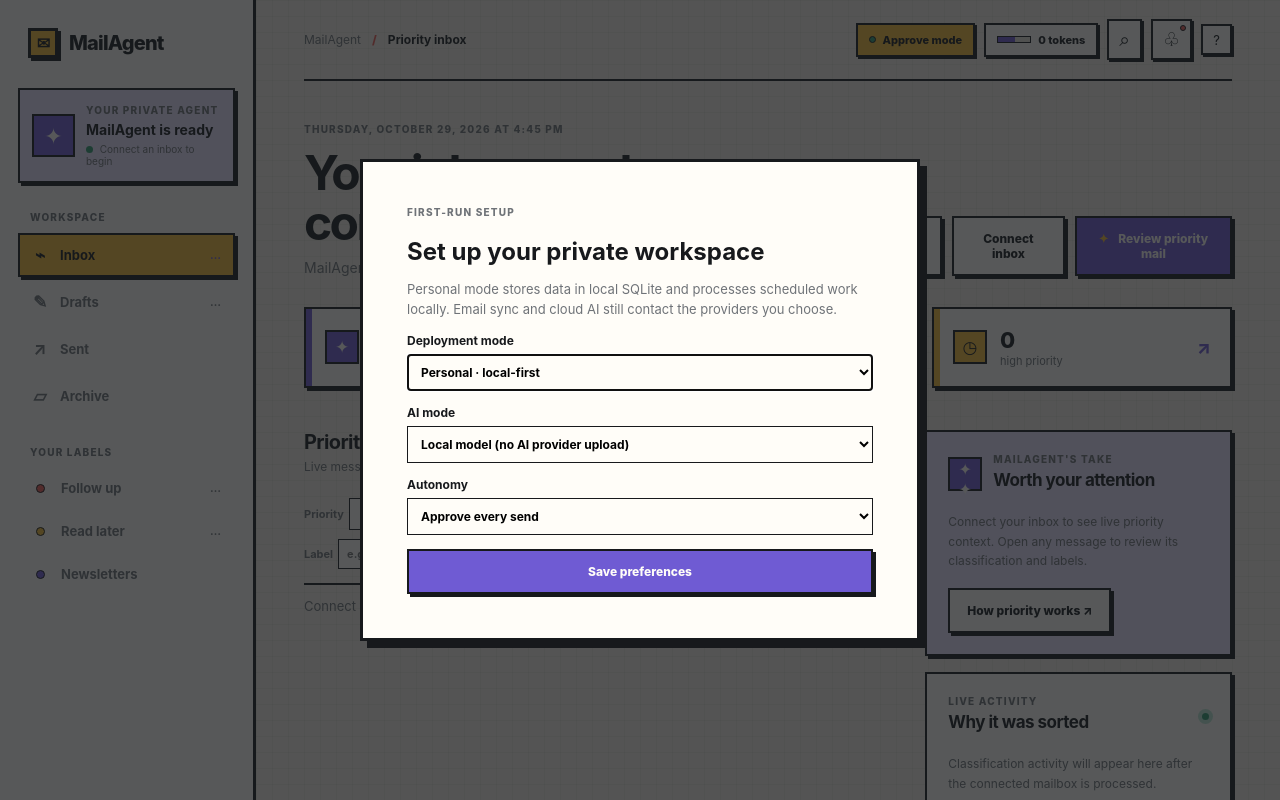
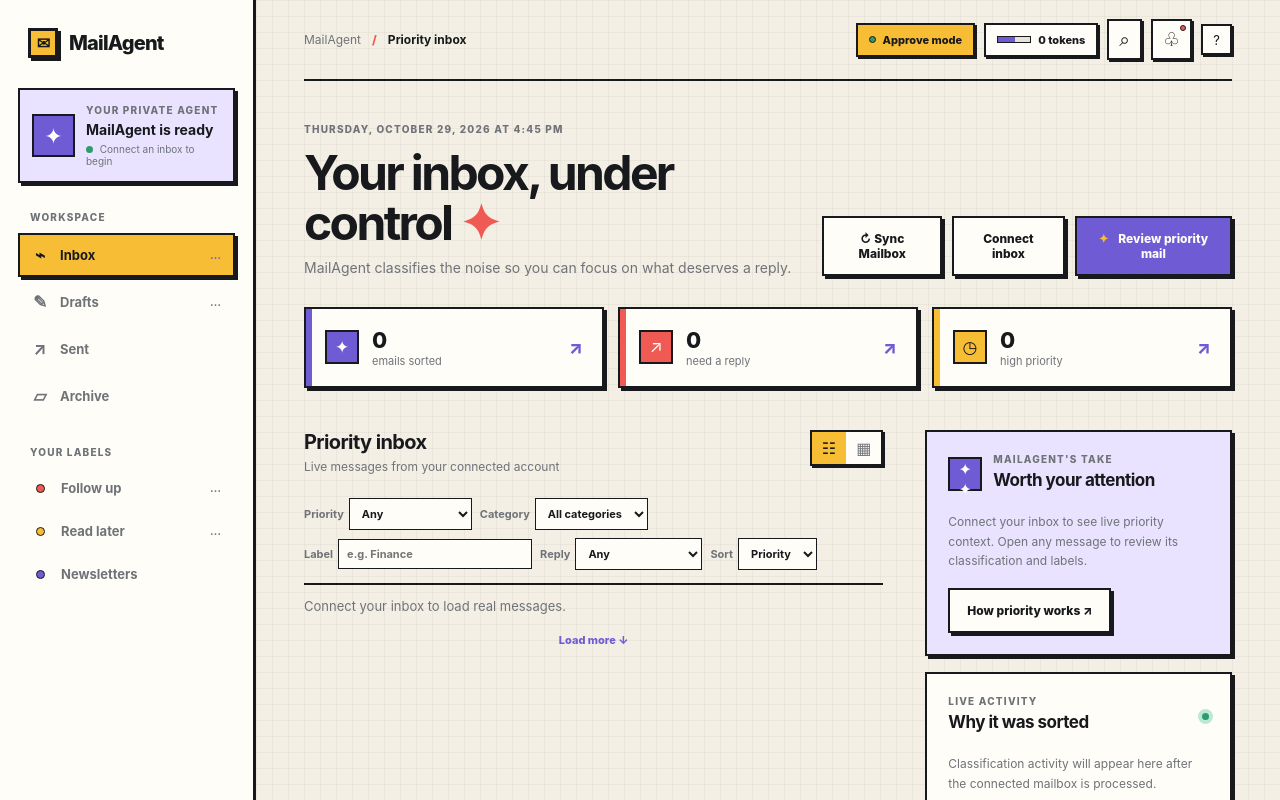
Before and after one commit to Rayed-Hasan/mailagent, a plain HTML site: page index.html in a window 1280 px wide. Shown: the top 800 px of the page. Drawn offline with Linux system fonts and the light colour scheme; no server answers.

Commit message:
fix(dashboard): remove first-run setup onboarding dialog entirely

```diff
--- a/app.js
+++ b/app.js
@@ -616,26 +616,3 @@
     setMailListState("Connect your inbox to load real messages.");
   }
 })();
-
-const onboardingDialog = document.querySelector("#onboardingDialog");
-const onboardingForm = document.querySelector("#onboardingForm");
-
-// Skip onboarding in demo mode — judges should not be blocked
-if (inboxState.isDemoMode || localStorage.getItem("mailagent.onboardingComplete")) {
-  // Don't show dialog
-} else {
-  // In non-demo mode, show onboarding for first-time users
-  if (!localStorage.getItem("mailagent.onboardingComplete")) {
-    onboardingDialog.showModal();
-  }
-}
-
-onboardingForm.addEventListener("submit", () => {
-  localStorage.setItem("mailagent.onboardingComplete", "true");
-  localStorage.setItem("mailagent.preferences", JSON.stringify({
-    deployment: document.querySelector("#onboardingMode").value,
-    ai: document.querySelector("#onboardingAi").value,
-    autonomy: document.querySelector("#onboardingAutonomy").value,
-  }));
-  showToast("Preferences saved. Connect your inbox to continue.");
-});
--- a/index.html
+++ b/index.html
@@ -151,24 +151,6 @@
       </div>
     </div>
     <div class="toast" id="toast" role="status"><span>✦</span> MailAgent is preparing your morning brief...</div>
-    <dialog id="onboardingDialog" class="onboarding-dialog">
-      <form method="dialog" id="onboardingForm">
-        <p class="eyebrow">FIRST-RUN SETUP</p>
-        <h2>Set up your private workspace</h2>
-        <p class="onboarding-copy">Personal mode stores data in local SQLite and processes scheduled work locally. Email sync and cloud AI still contact the providers you choose.</p>
-        <label>Deployment mode
-          <select id="onboardingMode"><option value="personal">Personal · local-first</option><option value="enterprise">Enterprise · company-managed</option></select>
-        </label>
-        <label>AI mode
-          <select id="onboardingAi"><option value="local">Local model (no AI provider upload)</option><option value="byok">BYOK cloud provider (explicit key)</option></select>
-        </label>
-        <label>Autonomy
-          <select id="onboardingAutonomy"><option value="approve">Approve every send</option><option value="auto_safe">Auto-safe routine replies</option><option value="auto_full">Auto-full (advanced)</option></select>
-        </label>
-
-        <button class="primary-button" type="submit">Save preferences</button>
-      </form>
-    </dialog>
     <script src="app.js"></script>
   </body>
 </html>
--- a/styles.css
+++ b/styles.css
@@ -267,8 +267,8 @@
 .quote-card p { margin: 12px 0; font-size: 14px; font-weight: 750; line-height: 1.5; }
 .quote-author { color: #bcbfc3; font-size: 11px; }
 
-.email-detail, .onboarding-dialog { max-width: 560px; color: var(--ink); background: var(--surface); border: 3px solid var(--ink); box-shadow: 7px 7px 0 var(--ink); }
-.email-detail::backdrop, .onboarding-dialog::backdrop { background: #17191cb8; }
+.email-detail { max-width: 560px; color: var(--ink); background: var(--surface); border: 3px solid var(--ink); box-shadow: 7px 7px 0 var(--ink); }
+.email-detail::backdrop { background: #17191cb8; }
 .email-detail { width: min(90vw, 560px); padding: 28px; }
 .detail-close { float: right; color: var(--ink); background: transparent; font-size: 24px; }
 .detail-meta { color: var(--muted); font-size: 12px; }
@@ -288,12 +288,6 @@
 .palette-hint { color: var(--muted); font-size: 10px; }
 .toast { position: fixed; right: 24px; bottom: 24px; z-index: 5; display: none; padding: 13px 16px; color: var(--surface); background: var(--ink); border: 2px solid var(--amber); box-shadow: 4px 4px 0 var(--amber); font-size: 12px; font-weight: 700; }
 .toast.show { display: block; }
-.onboarding-dialog form { display: grid; gap: 14px; padding: 28px; }
-.onboarding-dialog h2 { margin: 0; font-size: 24px; }
-.onboarding-copy { margin: 0; color: var(--muted); font-size: 13px; line-height: 1.5; }
-.onboarding-dialog label { display: grid; gap: 6px; font-size: 12px; font-weight: 700; }
-.onboarding-dialog select { padding: 9px; background: var(--surface); border: 1px solid var(--ink); }
-.onboarding-check { display: flex !important; grid-template-columns: auto 1fr; align-items: start; font-weight: 500 !important; }
 .mail-list-state { color: var(--muted); font-size: 13px; }
 .error-state { color: #a52c27; }
 
```
